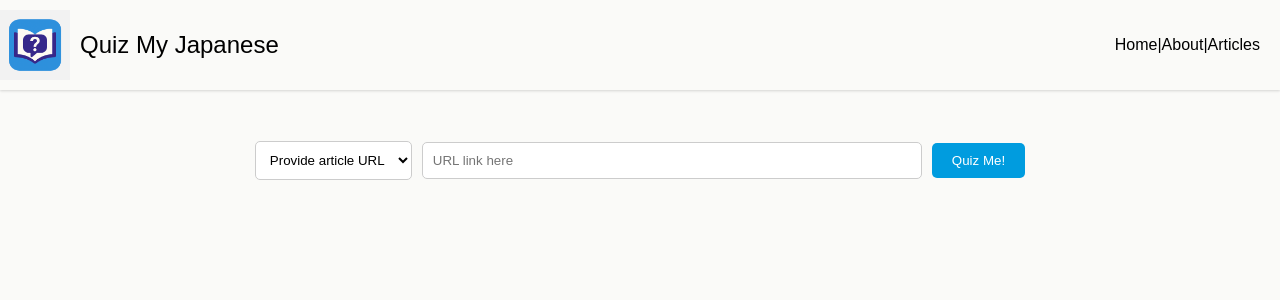
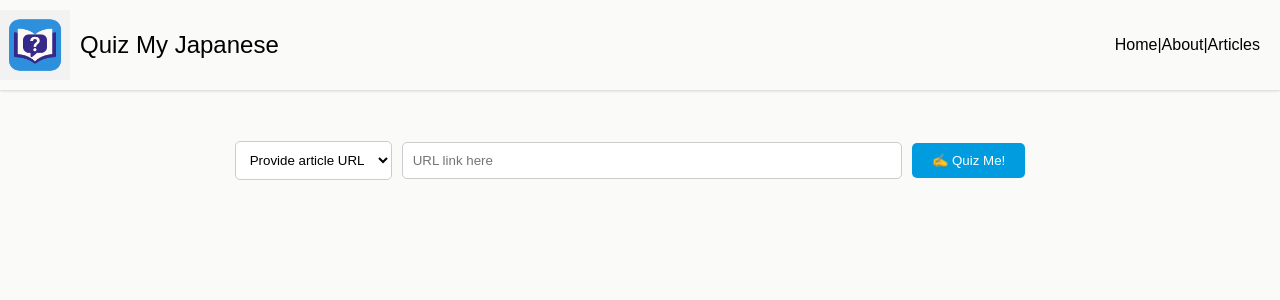
Before and after one commit to codingpog/QuizMyJapanese, a React (Vite) app in the folder frontend/: page /dashboard in a window 1280 px wide. Shown: the top 300 px of the page. Built offline with nearby package versions, Linux system fonts and the light colour scheme.

Commit message:
delete functionality frontend

```diff
--- a/frontend/src/App.css
+++ b/frontend/src/App.css
@@ -78,13 +78,33 @@ select {
   flex-grow: 1;
 }
 
-.generate-quiz-form button {
+/* Style for different buttons */
+.submit-button {
   padding: 10px 20px;
+  margin-right: 20px;
   border: none;
   border-radius: 5px;
   background-color: #009cdf;
   color: white;
   cursor: pointer;
+}
+
+.submit-button:hover {
+  background-color: #007bb5;
+}
+
+.delete-button {
+  padding: 10px 20px;
+  margin-right: 20px;
+  border: none;
+  border-radius: 5px;
+  background-color: #c70000;
+  color: white;
+  cursor: pointer;
+}
+
+.delete-button:hover {
+  background-color: #a30000;
 }
 
 .quiz-app {
--- a/frontend/src/components/ArticleCard.tsx
+++ b/frontend/src/components/ArticleCard.tsx
@@ -1,16 +1,36 @@
 import React, { useState } from "react";
+import axios from "axios";
+import { useNavigate } from "react-router-dom";
 //import type { QuizQuestion } from "../types";
 
 function ArticleCard({ article }: any): React.JSX.Element {
   const [title, _setTitle] = useState<string>(article.title);
   const [content, _setContent] = useState<string>(article.content);
   //const [quiz, setQuiz] = useState<QuizQuestion[]>(article.quiz);
+
+  async function handleDelete() {
+    try {
+      let response = await axios.delete(
+        `${import.meta.env.VITE_BACKEND_URL}/delete-article/${article._id}`
+      );
+      if (response.status === 200) {
+        console.log("Article deleted successfully");
+        alert("Article deleted successfully");
+        window.location.reload(); // Reload the page to reflect changes
+      }
+    } catch (error) {
+      console.log("Error deleting article:", error);
+    }
+  }
+
   return (
     <div className="article-card">
       <h2>{title}</h2>
       <p>{content}</p>
-      <button>Delete Article</button>
-      <button>Quiz Me!</button>
+      <button className="delete-button" onClick={handleDelete}>
+        Delete Article
+      </button>
+      <button className="submit-button">Quiz Me!</button>
     </div>
   );
 }
--- a/frontend/src/components/Form.tsx
+++ b/frontend/src/components/Form.tsx
@@ -104,7 +104,9 @@ function Form({ setQuizData, setLoading }: FormProps): React.JSX.Element {
         aria-label="input text or URL"
         name="input"
       />
-      <button type="submit">Quiz Me!</button>
+      <button className="submit-button" type="submit">
+        &#x270D; Quiz Me!
+      </button>
     </form>
   );
 }
--- a/frontend/src/components/Header.tsx
+++ b/frontend/src/components/Header.tsx
@@ -23,7 +23,9 @@ function Header(): React.JSX.Element {
         <p> | </p>
         <Link to="/about">About</Link>
         <p> | </p>
-        <Link to="/my-articles">Articles</Link>
+        <Link to="/my-articles" onClick={window.location.reload}>
+          Articles
+        </Link>
       </nav>
     </header>
   );
--- a/frontend/src/components/MyArticles.tsx
+++ b/frontend/src/components/MyArticles.tsx
@@ -2,10 +2,13 @@ import React, { useEffect, useState } from "react";
 import axios from "axios";
 import ArticlesTable from "./ArticlesTable";
 import Header from "./Header";
+import ClimbingBoxLoader from "react-spinners/ClimbingBoxLoader";
 
 function MyArticles(): React.JSX.Element {
   const [articles, setArticles] = useState<any[]>([]);
+  // const [loading, setLoading] = React.useState<boolean>(false);
 
+  // Fetch all articles from backend
   useEffect(() => {
     axios
       .get(`${import.meta.env.VITE_BACKEND_URL}/all-articles`)
@@ -21,6 +24,13 @@ function MyArticles(): React.JSX.Element {
     <>
       <Header />
       {
+        articles.length == 0 && (
+          <div className="loader-container">
+            <ClimbingBoxLoader color="#009cdf" size={20} />
+          </div>
+        ) /* show loader while articles are being fetched */
+      }
+      {
         articles.length > 0 && (
           <ArticlesTable articles={articles} />
         ) /* ensure articles is populated before rendering ArticlesTable */
```
